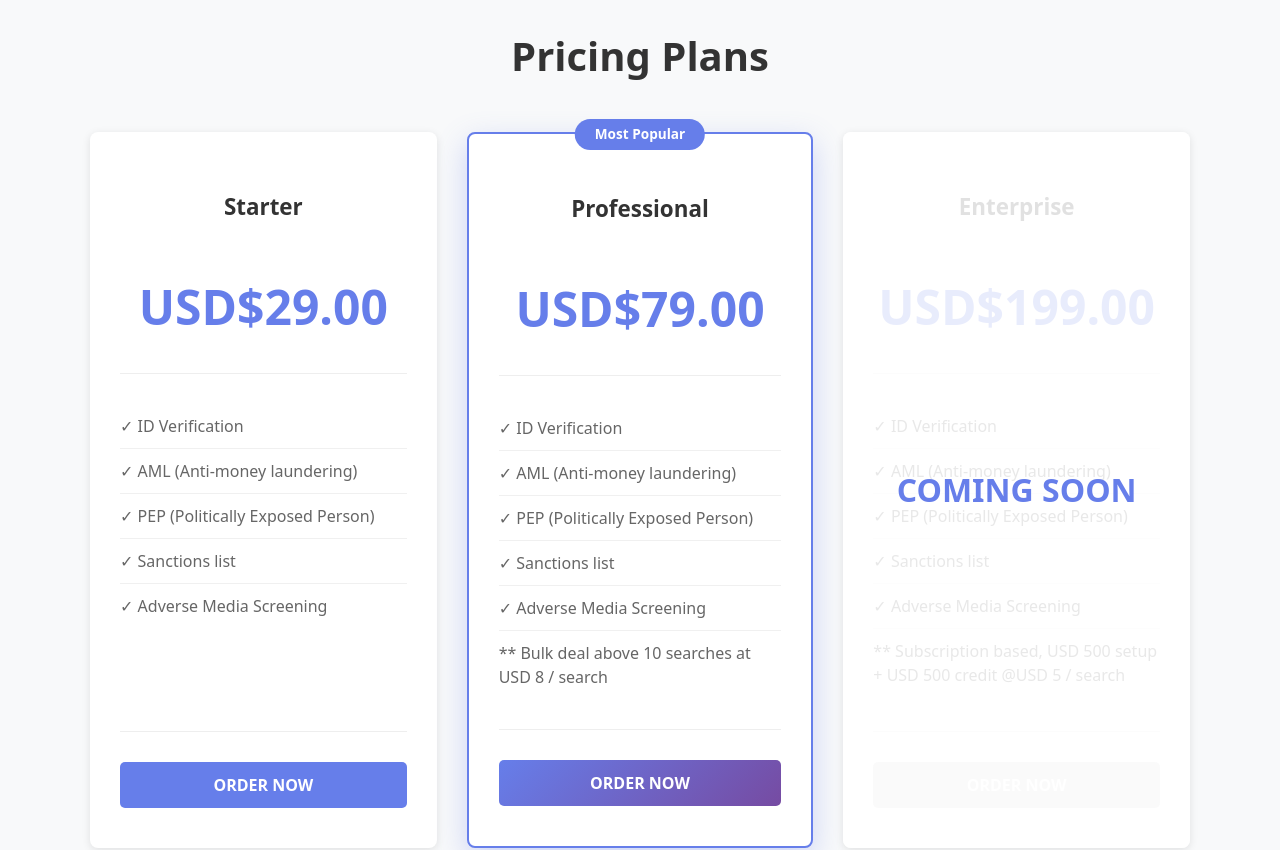
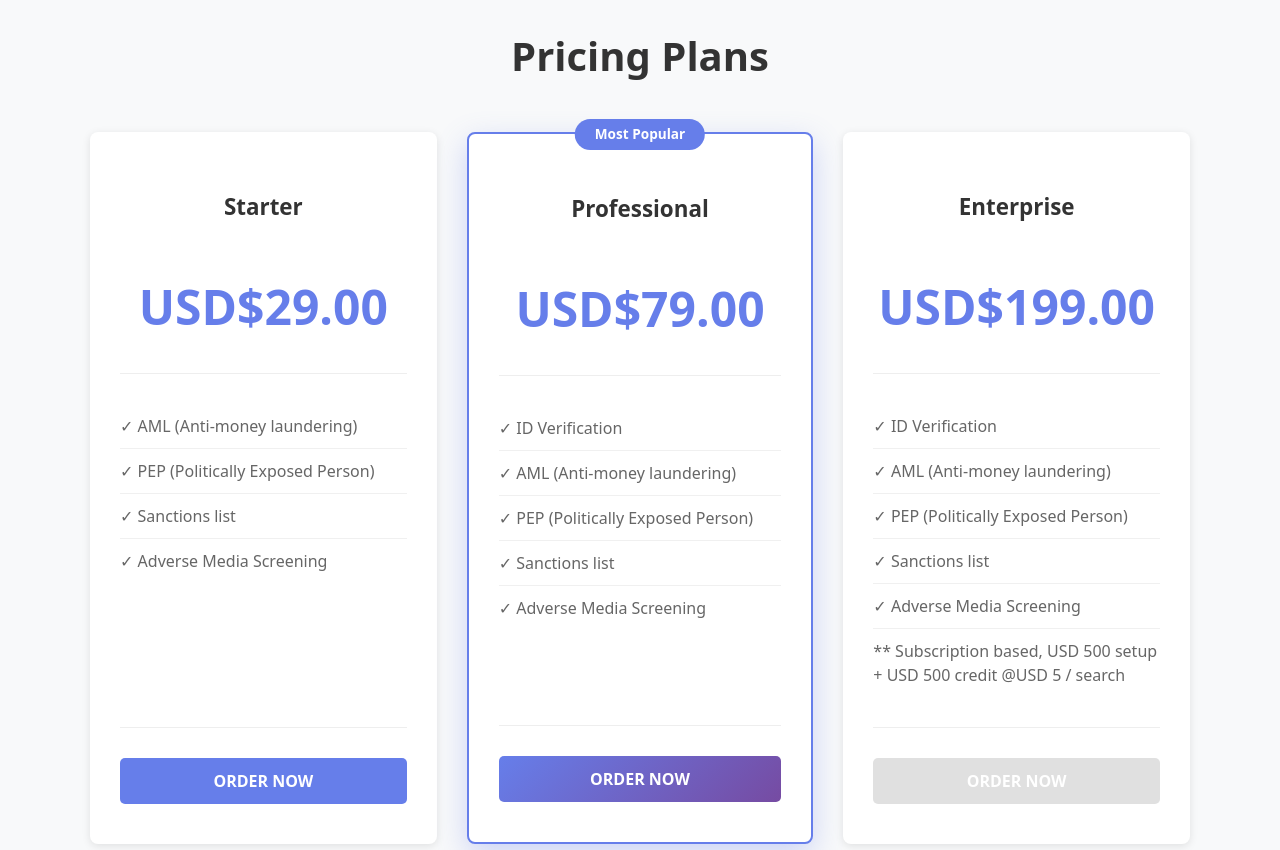
Before and after one commit to shiembahrock/kyc-frontend-react, a React (Vite) app: page / in a window 1280 px wide. Shown: the part 4160-5010 px from the top of the page. Built offline with nearby package versions, Linux system fonts and the light colour scheme; no server answers.

Commit message:
Pricing adjustment

```diff
--- a/src/components/Pricing.jsx
+++ b/src/components/Pricing.jsx
@@ -33,7 +33,7 @@ const Pricing = () => {
 
   const defaultFeatures = {
     1: [
-      'ID Verification',
+      // 'ID Verification',
       'AML (Anti-money laundering)',
       'PEP (Politically Exposed Person)',
       'Sanctions list',
@@ -45,7 +45,7 @@ const Pricing = () => {
       'PEP (Politically Exposed Person)',
       'Sanctions list',
       'Adverse Media Screening',
-      '** Bulk deal above 10 searches at USD 8 / search'
+      // '** Bulk deal above 10 searches at USD 8 / search'
     ],
     3: [
       'ID Verification',
@@ -150,11 +150,13 @@ const Pricing = () => {
           {plans.map((plan, index) => (
             <div
               key={plan.id}
-              className={`pricing-card fade-in-up ${plan.popular ? 'popular' : ''} ${index === plans.length - 1 ? 'coming-soon' : ''}`}
+              // className={`pricing-card fade-in-up ${plan.popular ? 'popular' : ''} ${index === plans.length - 1 ? 'coming-soon' : ''}`}
+              className={`pricing-card fade-in-up ${plan.popular ? 'popular' : ''} ${index === plans.length - 0 ? 'coming-soon' : ''}`}
               ref={(el) => (cardRefs.current[index] = el)}
             >
               {plan.popular && <div className="badge">Most Popular</div>}
-              {index === plans.length - 1 && <div className="coming-soon-overlay"><span>Coming Soon</span></div>}
+              {/* {index === plans.length - 1 && <div className="coming-soon-overlay"><span>Coming Soon</span></div>} */}
+              {index === plans.length - 0 && <div className="coming-soon-overlay"><span>Coming Soon</span></div>}
               <h3>{plan.name}</h3>
               <div className="price">
                 <span className="amount">{plan.price}</span>
```
